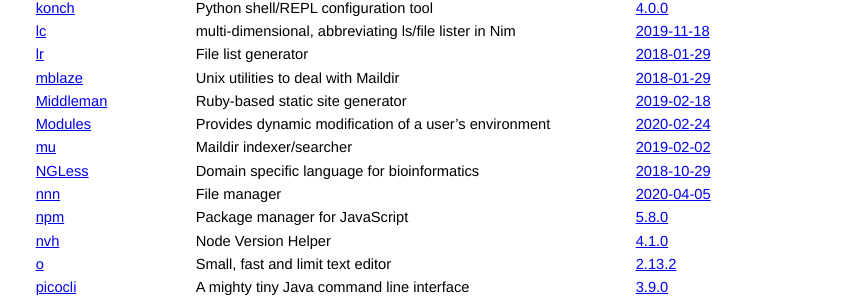
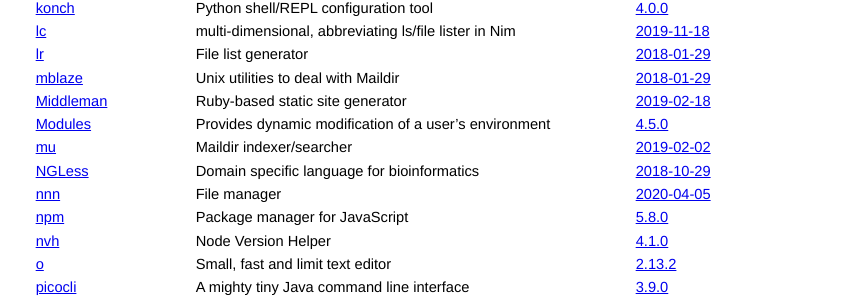
Before and after one commit to jcs/no_color, a Jekyll site: the page built from index.md, in a window 1280 px wide and 900 px high, scrolled down 1207 px. Shown: the part 144-447 px from the top of the window, without its empty margins (208-1071 px from the left). Built offline with Jekyll 4.4.1, drawn with Linux system fonts in a browser that asks for light colours; our own code applies the rules of GitHub Pages for plain Markdown files.

Commit message:
Update Modules reference
Link to Modules release v4.5.0 rather specific commit introducing
NO_COLOR support.

```diff
--- a/index.md
+++ b/index.md
@@ -82,7 +82,7 @@ color via `NO_COLOR`.
 | [lr](https://github.com/chneukirchen/lr) | File list generator | [2018-01-29](https://github.com/chneukirchen/lr/commit/8f0ac7c8abb4e0830d6cf72bbbd5f38c44b4266d) |
 | [mblaze](https://github.com/chneukirchen/mblaze) | Unix utilities to deal with Maildir | [2018-01-29](https://github.com/chneukirchen/mblaze/commit/4014f03afe6d624ba1c6bdde6551b4996ba31fe5) |
 | [Middleman](https://middlemanapp.com) | Ruby-based static site generator | [2019-02-18](https://github.com/middleman/middleman/commit/3040ffa1331aa48c76ae5ca7f4b2e0a0f1b7af15) |
-| [Modules](http://modules.sourceforge.net/) | Provides dynamic modification of a user's environment | [2020-02-24](https://github.com/cea-hpc/modules/commit/01e2f4add17a96fc66386d1815ea62b861a7654f) |
+| [Modules](http://modules.sourceforge.net/) | Provides dynamic modification of a user's environment | [4.5.0](https://github.com/cea-hpc/modules/releases/tag/v4.5.0) |
 | [mu](https://www.djcbsoftware.nl/code/mu/) | Maildir indexer/searcher | [2019-02-02](https://github.com/djcb/mu/commit/eb6efee81db22531ef05e140549bde7e87dd9725) |
 | [NGLess](http://ngless.embl.de/) | Domain specific language for bioinformatics | [2018-10-29](https://github.com/ngless-toolkit/ngless/commit/15926150701100ff96b4a7cd1f3142f9a272b983) |
 | [nnn](https://github.com/jarun/nnn) | File manager | [2020-04-05](https://github.com/jarun/nnn/commit/f14fb9c0f92c25ab79dd0c47d16f075199aeb999) |
```
